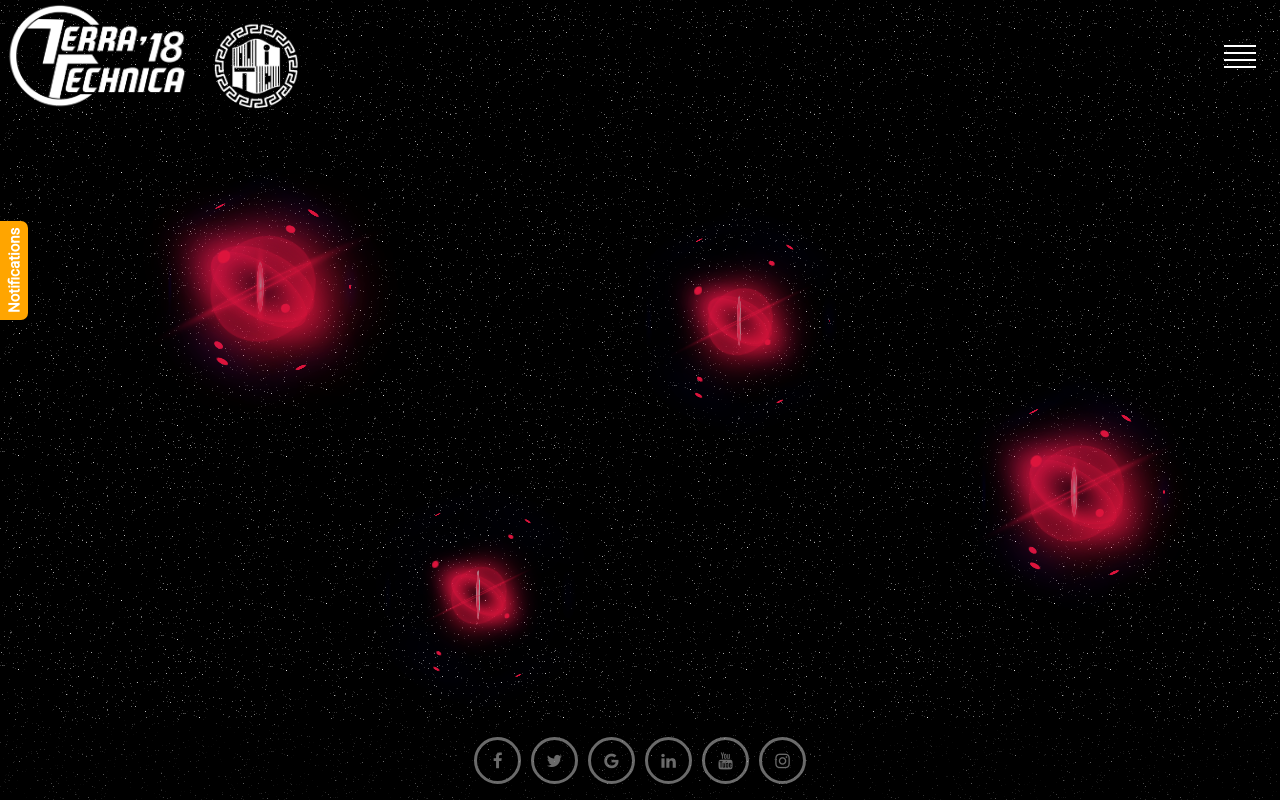
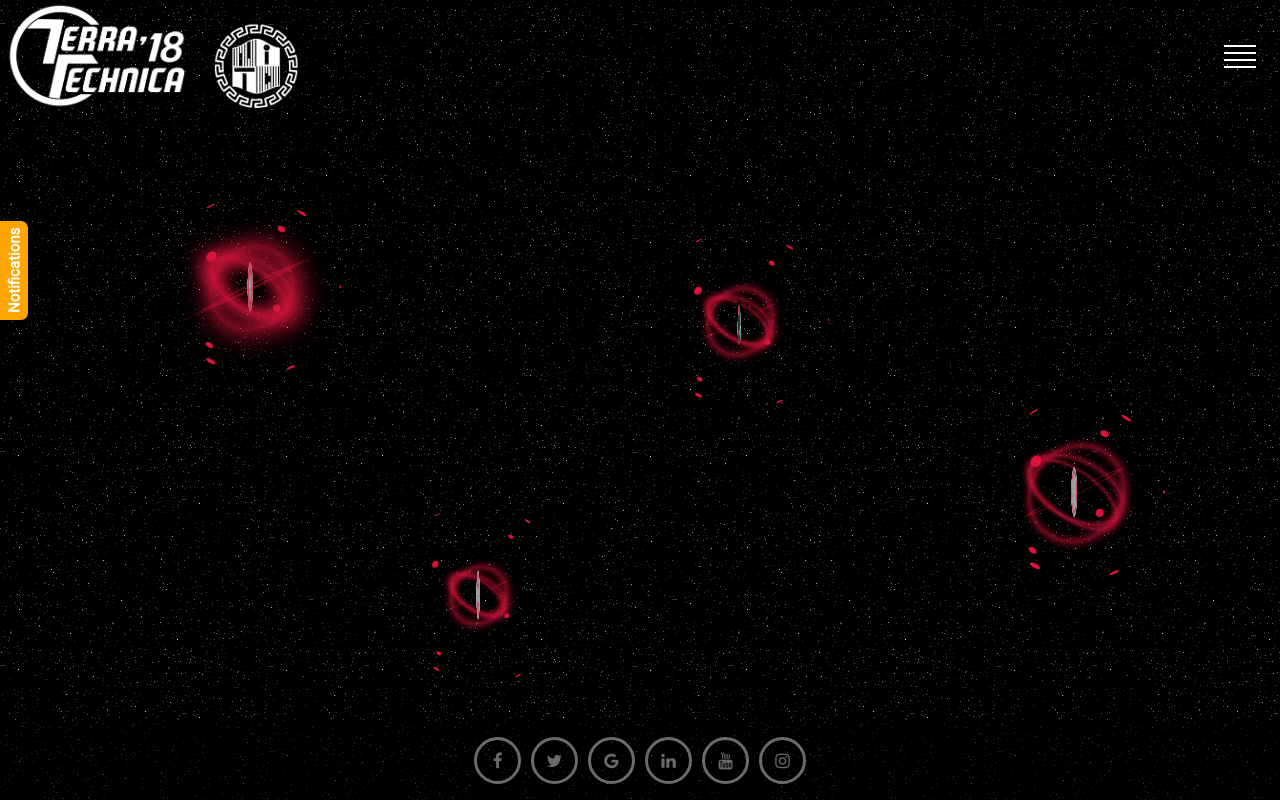
Before and after one commit to dSecret/TerraTechnica2k18, a React (Create React App) app: page / in a window 1280 px wide. Built offline with nearby package versions, Linux system fonts and the light colour scheme; grey boxes are pictures that could not be loaded; a web font is replaced by a local one.

Commit message:
fixed icons

```diff
--- a/src/css/home.css
+++ b/src/css/home.css
@@ -44,8 +44,8 @@
   -moz-transform:scale(0.4,0.4);
 }
 #plane1 , #plane1 .circle{
-  width: 110px;
-  height: 110px;
+  width: 90px;
+  height: 90px;
 }
 #plane2 , #plane2 .circle{
   width: 60px;
@@ -63,29 +63,29 @@
     transform:scale(0.4,0.4,0.4) !important;
   -webkit-transform:scale(0.4.0.4,0.4);
   -moz-transform:scale(0.4,0.4,0.4);
-  -webkit-box-shadow: 0 0 60px crimson, inset 0 0 60px crimson;
-          box-shadow: 0 0 60px crimson, inset 0 0 60px crimson;
+  -webkit-box-shadow: 0 0 30px crimson, inset 0 0 30px crimson;
+          box-shadow: 0 0 30px crimson, inset 0 0 30px crimson;
 }
 #plane2 .circle{
     transform:scale(0.4,0.4,0.4);
   -webkit-transform:scale(0.4.0.4,0.4);
   -moz-transform:scale(0.4,0.4,0.4);
-  -webkit-box-shadow: 0 0 30px crimson, inset 0 0 30px crimson;
-          box-shadow: 0 0 30px crimson, inset 0 0 30px crimson;
+  -webkit-box-shadow: 0 0 10px crimson, inset 0 0 10px crimson;
+          box-shadow: 0 0 10px crimson, inset 0 0 10px crimson;
 }
 #plane3 .circle{
     transform:scale(0.4,0.4,0.4);
   -webkit-transform:scale(0.4.0.4,0.4);
   -moz-transform:scale(0.4,0.4,0.4);
-  -webkit-box-shadow: 0 0 40px crimson, inset 0 0 40px crimson;
-          box-shadow: 0 0 40px crimson, inset 0 0 40px crimson;
+  -webkit-box-shadow: 0 0 10px crimson, inset 0 0 10px crimson;
+          box-shadow: 0 0 10px crimson, inset 0 0 10px crimson;
 }
 #plane4 .circle{
     transform:scale(0.4,0.4,0.4);
   -webkit-transform:scale(0.4.0.4,0.4);
   -moz-transform:scale(0.4,0.4,0.4);
-  -webkit-box-shadow: 0 0 50px crimson, inset 0 0 50px crimson;
-          box-shadow: 0 0 50px crimson, inset 0 0 50px crimson;
+  -webkit-box-shadow: 0 0 10px crimson, inset 0 0 10px crimson;
+          box-shadow: 0 0 10px crimson, inset 0 0 10px crimson;
 }
 .plane {
   /*background-color: white;*/
@@ -119,7 +119,7 @@
   height:50px;
   width:50px;
   border-radius:50%;
-  background: radial-gradient(circle at 100px 100px, #5cabff, #000);
+  /*background: radial-gradient(circle at 100px 100px, #5cabff, #000);*/
 }
 .plane.main {
   position: absolute;
@@ -160,8 +160,8 @@
   background: crimson;
   -webkit-box-sizing: border-box;
           box-sizing: border-box;
-  -webkit-box-shadow: 0 0 60px 2px blue;
-          box-shadow: 0 0 60px 2px blue;
+  -webkit-box-shadow: none;
+          box-shadow: none;
 }
 .plane.main .circle::before {
   -webkit-transform: translateZ(-90px);
--- a/src/pages/home/home.js
+++ b/src/pages/home/home.js
@@ -69,7 +69,7 @@ class Home extends Component {
           <div class="view" id="view1">
             <div class="plane main" id="plane1">
               <div class="content"><div>
-                    <img src="https://image.flaticon.com/icons/svg/237/237416.svg" alt="" />
+                    <img src={require('../../static/matrix.png')} alt="" />
               </div></div>
               <div class="circle"></div>
               <div class="circle"></div>
@@ -84,7 +84,7 @@ class Home extends Component {
           <div class="view" id="view2">
             <div class="plane main" id="plane2">
               <div class="content"><div>
-                    <img src="https://image.flaticon.com/icons/svg/237/237416.svg" alt="" />
+                    <img src={require('../../static/gear.png')} alt="" />
               </div></div>
               <div class="circle"></div>
               <div class="circle"></div>
@@ -99,7 +99,7 @@ class Home extends Component {
           <div class="view" id="view3">
             <div class="plane main" id="plane3">
               <div class="content"><div>
-                    <img src="https://image.flaticon.com/icons/svg/237/237416.svg" alt="" />
+                    <img src={require('../../static/informal_icon.png')} alt="" />
               </div></div>
               <div class="circle"></div>
               <div class="circle"></div>
@@ -114,7 +114,7 @@ class Home extends Component {
           <div class="view" id="view4">
             <div class="plane main" id="plane4">
               <div class="content"><div>
-                    <img src="https://image.flaticon.com/icons/svg/237/237416.svg" alt="" />
+                    <img src={require('../../static/misc.png')} alt="" />
               </div></div>
               <div class="circle"></div>
               <div class="circle"></div>
```
